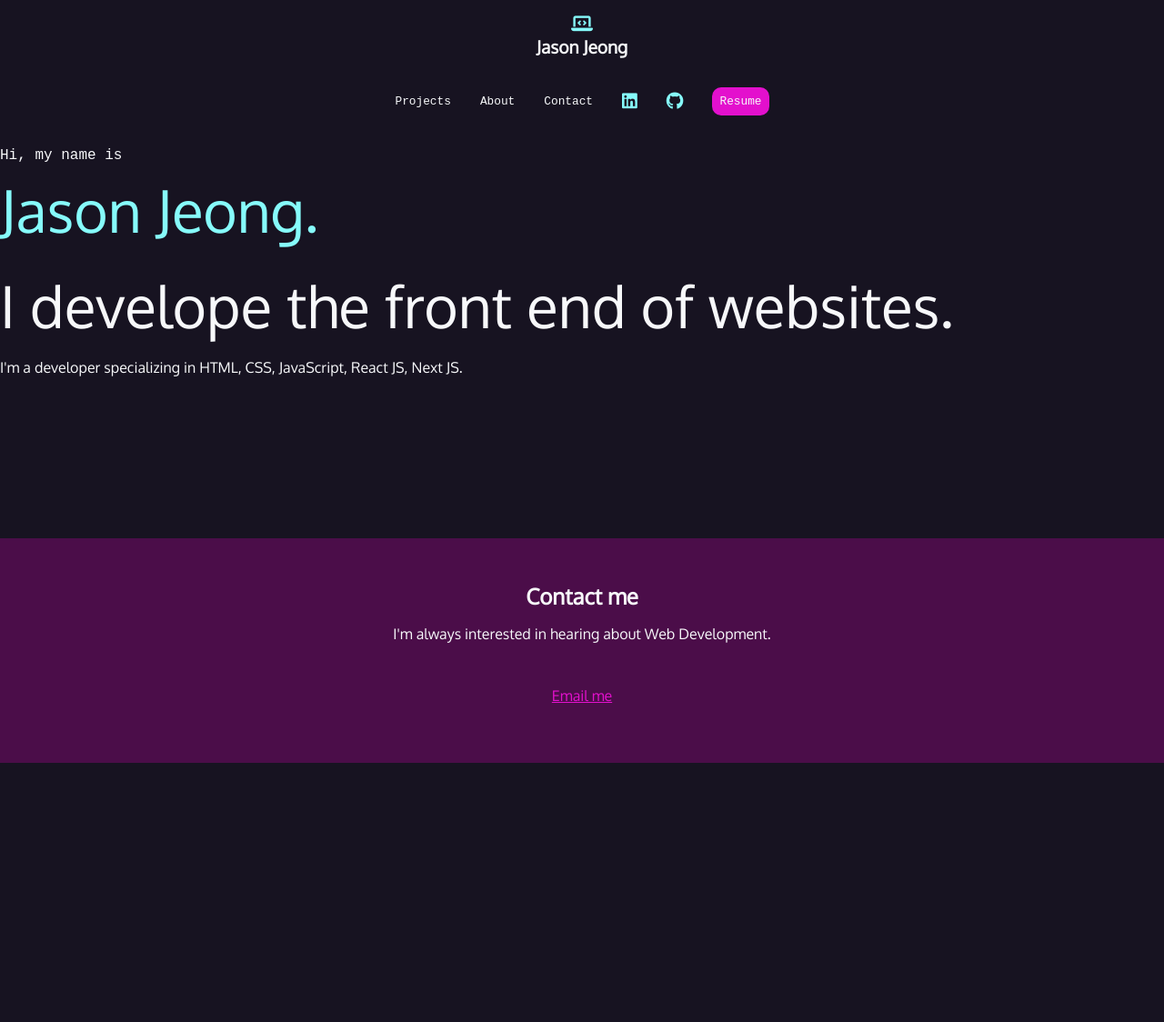
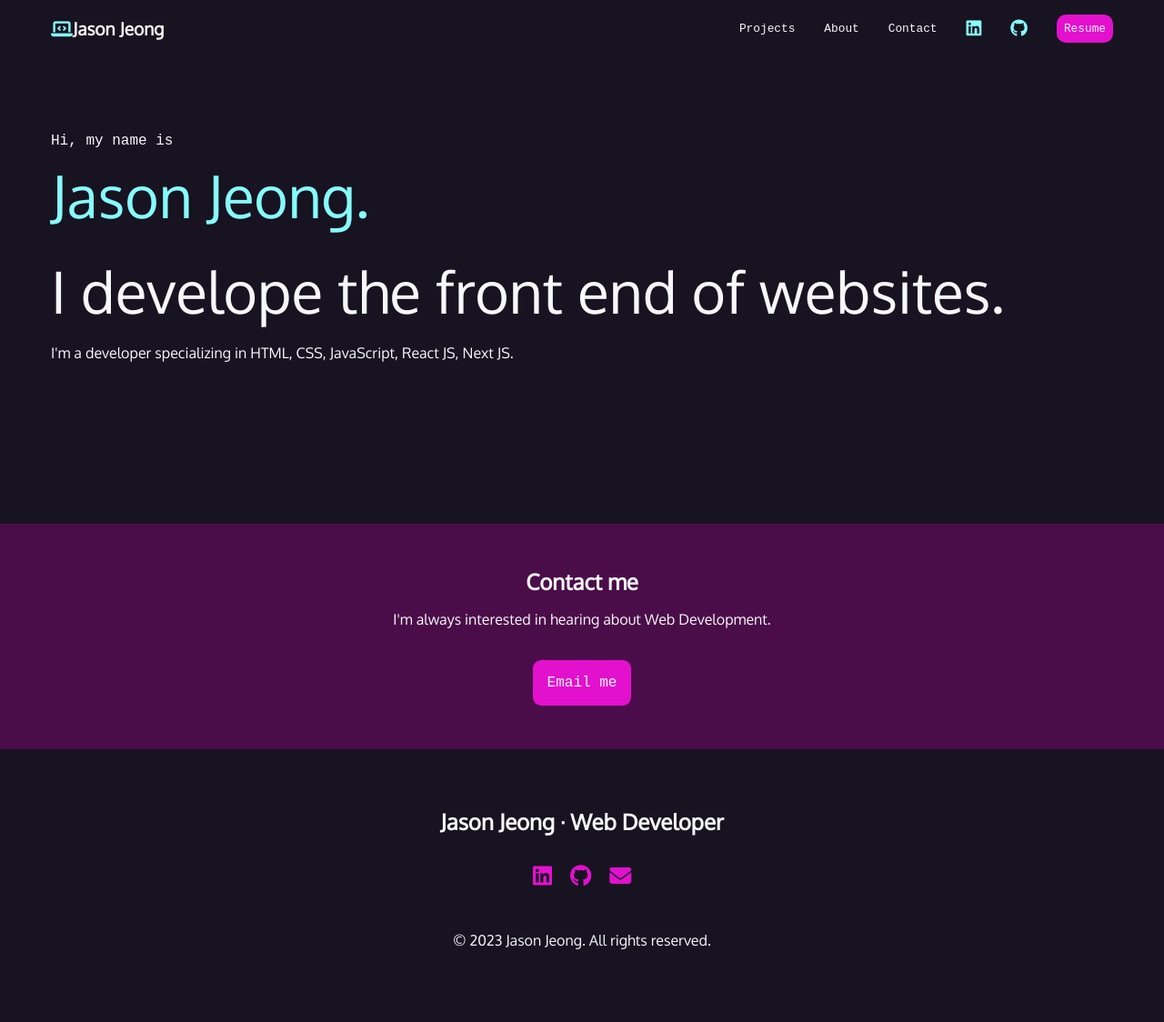
Before and after one commit to kimchieater/coding-css-with-jen-kramer-, a plain HTML site: page course1/index.html in a window 1280 px wide. Shown: the whole page at 91% size. Before the commit the page ends 839 px from the top, so only its background shows below. Drawn offline with Linux system fonts and the light colour scheme; a web font is replaced by a local one.

Commit message:
fixed the max-width

```diff
--- a/course1/index.html
+++ b/course1/index.html
@@ -18,8 +18,10 @@
       <ul>
         <li>
           <h1>
-            <i class="fa-solid fa-laptop-code" aria-hidden="true"></i
-            ><a href="#index.html">Jason Jeong</a>
+            <a href="#index.html"
+              ><span class="fa-solid fa-laptop-code" aria-hidden="true"></span
+              ><span>Jason Jeong</span></a
+            >
           </h1>
         </li>
         <li><a href="#">Projects</a></li>
@@ -40,6 +42,7 @@
         <li><a href="#" class="button">Resume</a></li>
       </ul>
     </nav>
+
     <section id="intro">
       <p class="name">Hi, my name is <span>Jason Jeong.</span></p>
 
@@ -49,10 +52,21 @@
         JS.
       </p>
     </section>
+
     <section id="contact">
       <h2>Contact me</h2>
       <p>I'm always interested in hearing about Web Development.</p>
-      <p><a href="mailto:jasonj@example.com">Email me</a></p>
+      <p class="button-contact"><a href="mailto:jasonj@example.com" >Email me</a></p>
     </section>
+
+    <footer>
+      <h2>Jason Jeong &middot; Web Developer</h2>
+      <div><p><a href="#"><span class="fab fa-linkedin" aria-hidden="true"><span class="sr-only">LinkedIn</span></a></p>
+      <p><a href="#"><span class="fa-brands fa-github" aria-hidden="true"></span
+            ><span class="sr-only">Github</span></a></p>
+      <p><a href="#"><span class="fa-solid fa-envelope" aria-hidden="true"><span class="sr-only">email</span></span></a></p> </div>
+
+      <p> &copy;  2023 Jason Jeong. All rights reserved.</p>
+    </footer>
   </body>
 </html>
--- a/course1/style.css
+++ b/course1/style.css
@@ -39,7 +39,9 @@ h3 {
 /* intro style */
 
 #intro {
-  padding-bottom: 10rem;
+  padding: 4rem 1rem 10rem 1rem;
+  max-width: 1200px;
+  margin: 0 auto;
 }
 
 #intro p {
@@ -71,12 +73,18 @@ h3 {
 }
 
 #contact a {
-  color: var(--magenta);
+  color: var(--white);
+  padding: 1rem;
+  background-color: var(--magenta);
+  border-radius: 9px;
+  text-decoration: none;
+  font-family: var(--mono);
 }
 
 #contact a:hover {
   text-decoration: none;
-  color: var(--hotmag);
+  color: var(--white);
+  background-color: var(--hotmag);
 }
 
 #contact p:last-child {
@@ -134,9 +142,43 @@ nav [class*="fa-"]:hover {
   padding: 0.5rem;
   background-color: var(--magenta);
   border-radius: 10px;
+  font-family: var(--mono);
+  text-decoration: none;
 }
 .button:hover {
   cursor: pointer;
   background-color: var(--hotmag);
   color: var(--white);
 }
+
+@media (min-width: 850px) {
+  nav {
+    max-width: 1200px;
+    margin: 0 auto;
+  }
+  nav li:first-child {
+    flex-basis: auto;
+    text-align: left;
+    margin-right: auto;
+  }
+}
+
+footer {
+  margin: 0 auto;
+  text-align: center;
+  padding: 4rem 0;
+}
+
+footer [class*="fa-"] {
+  color: var(--magenta);
+  font-size: 150%;
+}
+
+footer div {
+  display: flex;
+  justify-content: center;
+  flex-flow: row wrap;
+  align-items: center;
+  padding: 1rem;
+  gap: 20px;
+}
```
